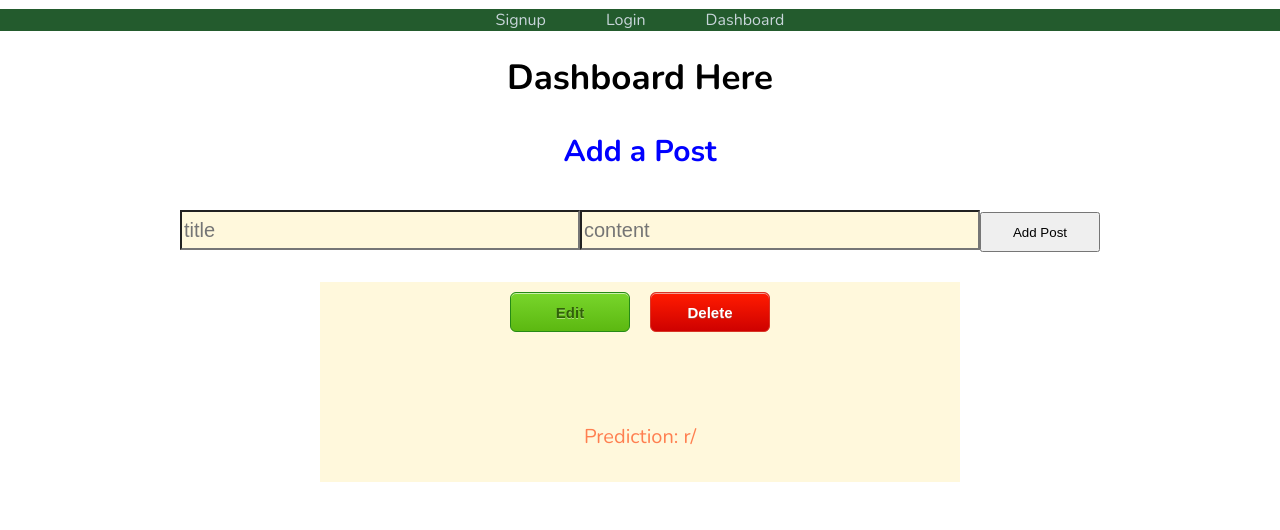
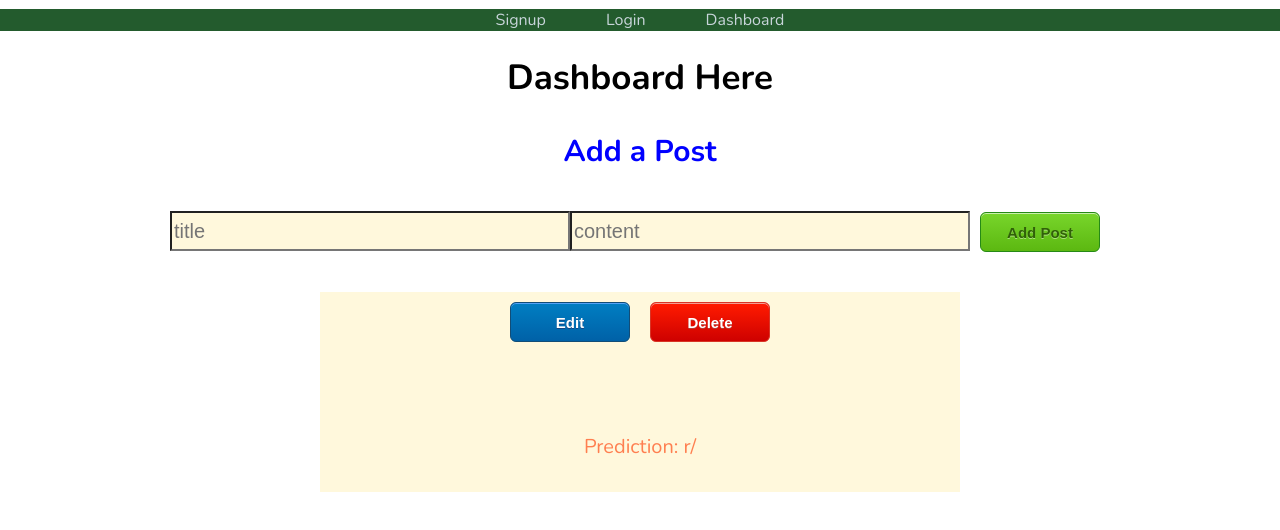
Before and after one commit to BuildWeek-Post-Here-2/front-end, a React (Create React App) app in the folder post-here-app/: page /Dashboard in a window 1280 px wide. Shown: the top 530 px of the page. Built offline with nearby package versions, Linux system fonts and the light colour scheme; no server answers.

Commit message:
added button styling

```diff
--- a/post-here-app/src/App.css
+++ b/post-here-app/src/App.css
@@ -142,7 +142,7 @@ button {
   font-weight: bold;
 }
 
-#editButton {
+#addButton {
 	box-shadow:inset 0px 1px 0px 0px #caefab;
 	background:linear-gradient(to bottom, #77d42a 5%, #5cb811 100%);
 	background-color:#77d42a;
@@ -159,9 +159,35 @@ button {
   text-shadow:0px 1px 0px #aade7c;
   margin:10px;
 }
-#editButton:hover {
+#addButton:hover {
 	background:linear-gradient(to bottom, #5cb811 5%, #77d42a 100%);
 	background-color:#5cb811;
+}
+#addButton:active {
+	position:relative;
+	top:1px;
+}
+
+#editButton {
+	box-shadow:inset 0px 1px 0px 0px #54a3f7;
+	background:linear-gradient(to bottom, #007dc1 5%, #0061a7 100%);
+	background-color:#007dc1;
+	border-radius:6px;
+	border:1px solid #124d77;
+	display:inline-block;
+	cursor:pointer;
+	color:#ffffff;
+	font-family:Arial;
+	font-size:15px;
+	font-weight:bold;
+	padding:6px 24px;
+	text-decoration:none;
+	text-shadow:0px 1px 0px #154682;
+  margin:10px;
+}
+#editButton:hover {
+	background:linear-gradient(to bottom, #0061a7 5%, #007dc1 100%);
+	background-color:#0061a7;
 }
 #editButton:active {
 	position:relative;
--- a/post-here-app/src/App.js
+++ b/post-here-app/src/App.js
@@ -31,7 +31,7 @@ function App() {
     })
     .catch((err) => {
       console.log(err)
-      debugger
+      // debugger
     });
   }
 
--- a/post-here-app/src/components/NewPost.js
+++ b/post-here-app/src/components/NewPost.js
@@ -60,7 +60,7 @@ const NewPost = (props) => {
                     onChange={onChangeHandler}
                     placeholder="content"
                 />
-                <button type='submit'>Add Post</button>
+                <button id='addButton' type='submit'>Add Post</button>
             </form>
         </div>
     )
```
